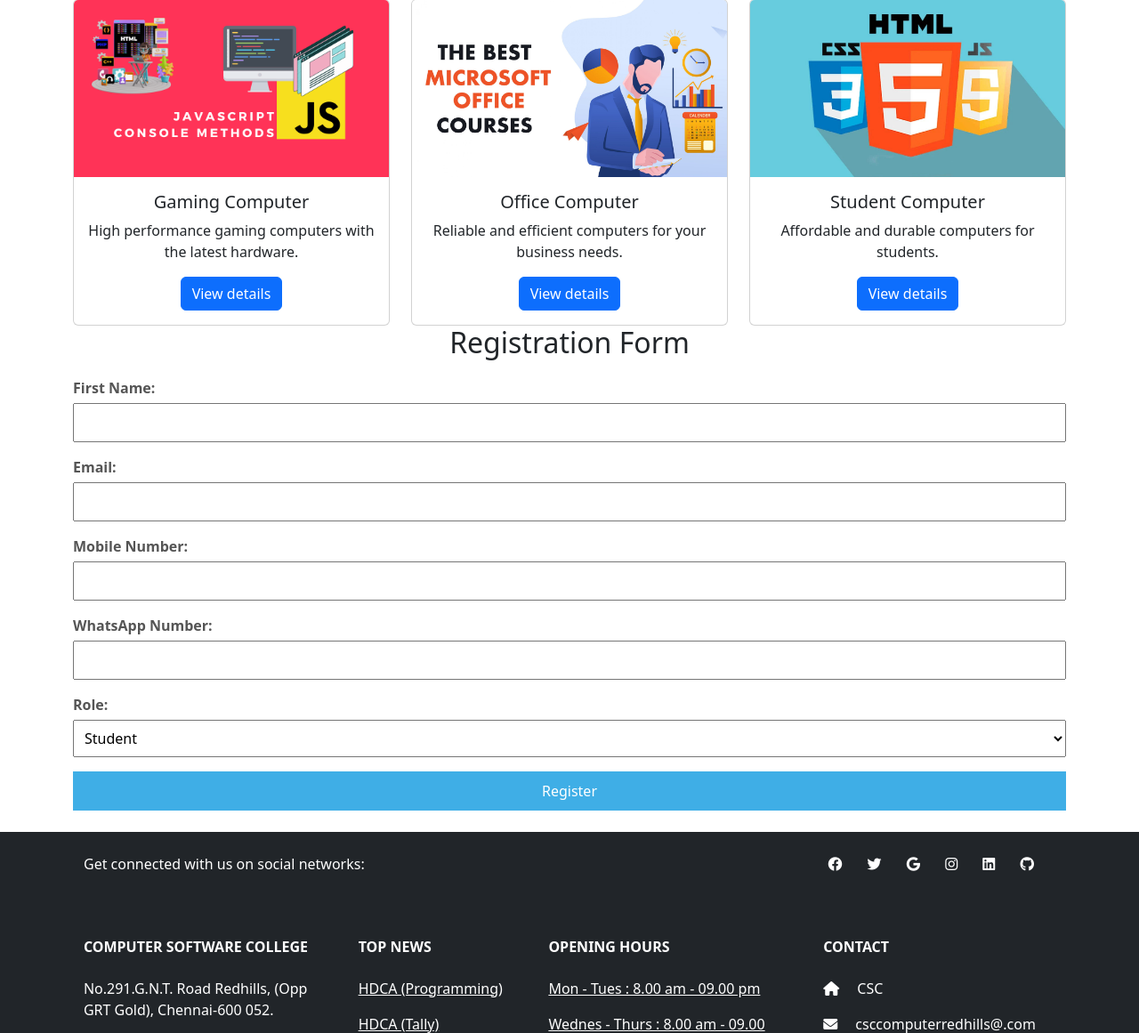
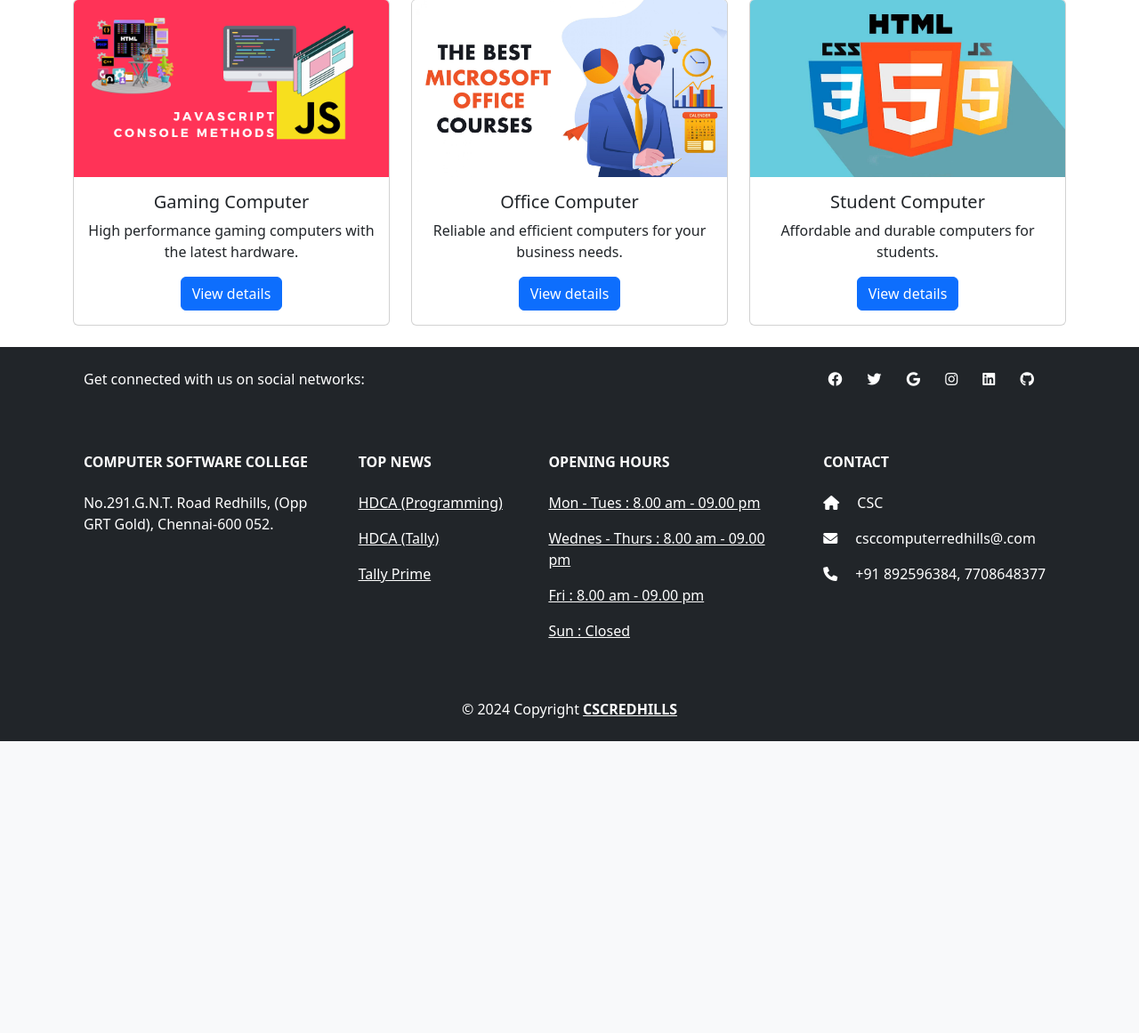
Before and after one commit to cscredhills6414/csc-web, a Flask app: page / in a window 1280 px wide. Shown: the part 782-1943 px from the top of the page at 89% size. After the commit the page ends 1615 px from the top, so only its background shows below. Run offline with Flask 3, Linux system fonts and the light colour scheme; some libraries are stand-ins or nearby versions.

Commit message:
fith commit

```diff
--- a/static/register.css
+++ /dev/null
@@ -1,37 +0,0 @@
-
-
-
-form h2 {
-    margin-bottom: 20px;
-    text-align: center;
-}
-
-.form-group {
-    margin-bottom: 15px;
-}
-
-.form-group label {
-    display: block;
-    margin-bottom: 5px;
-}
-
-.form-group input,
-.form-group select {
-    width: 100%;
-    padding: 8px;
-    box-sizing: border-box;
-}
-
-button {
-    width: 100%;
-    padding: 10px;
-    background-color: #3faee6;
-    color: white;
-    border: none;
-    border-radius: 5px;
-    cursor: pointer;
-}
-
-button:hover {
-    background-color: #4571a0;
-}
--- a/templates/index.html
+++ b/templates/index.html
@@ -6,8 +6,6 @@
     <title>CSCREDHILLS</title>
     <link rel="icon" type="image/x-icon" href="../static/images/logo (1).ico">
     <link href="../static/styles.css" rel="stylesheet">
-    <link rel="stylesheet" href="static\register.css">
-    <link rel="stylesheet" href="{{ url_for('static', filename='footer.css') }}">
 </head>
 <body>
     {% include 'header/header.html' %}
@@ -87,36 +85,6 @@
             </div>
         </div>
     </div>
-
-    <div class="container">
-        <form action="/register" method="post">
-            <h2>Registration Form</h2>
-            <div class="form-group">
-                <label for="firstname">First Name:</label>
-                <input type="text" id="firstname" name="firstname" required>
-            </div>
-            <div class="form-group">
-                <label for="email">Email:</label>
-                <input type="email" id="email" name="email" required>
-            </div>
-            <div class="form-group">
-                <label for="mobilenumber">Mobile Number:</label>
-                <input type="text" id="mobilenumber" name="mobilenumber" required>
-            </div>
-            <div class="form-group">
-                <label for="whatsappnumber">WhatsApp Number:</label>
-                <input type="text" id="whatsappnumber" name="whatsappnumber" required>
-            </div>
-            <div class="form-group">
-                <label for="role">Role:</label>
-                <select id="role" name="role" required>
-                    <option value="student">Student</option>
-                    <option value="employee">Employee</option>
-                </select>
-            </div>
-            <button type="submit">Register</button>
-        </form>
-    </div>
     {% extends 'footer/footer.html' %}
 
     <script src="https://code.jquery.com/jquery-3.5.1.slim.min.js"></script>
```
